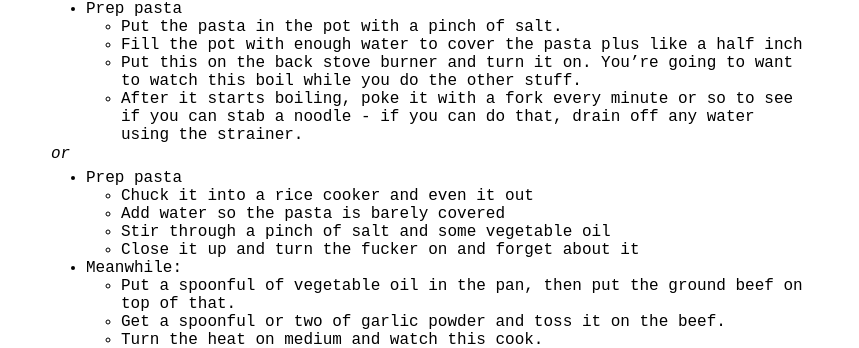
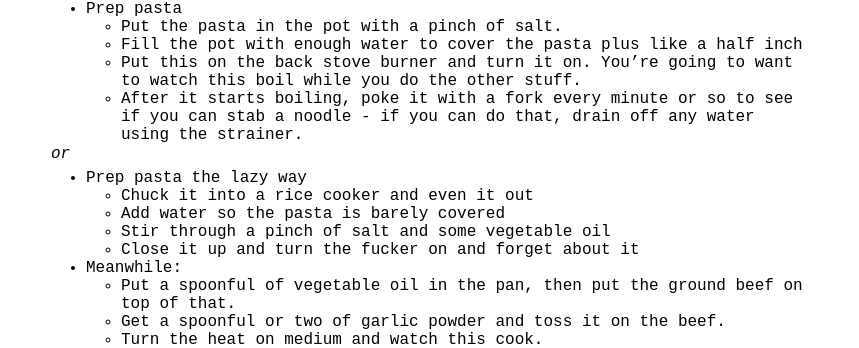
Before and after one commit to aloria/aloria.github.io, a Jekyll site: the page built from _posts/2020-11-30-stroganoff.markdown, in a window 1280 px wide. Shown: the part 573-921 px from the top of the page, without its empty margins (209-1068 px from the left). Built offline with Jekyll 4.4.1, drawn with Linux system fonts in a browser that asks for light colours.

Commit message:
Updated wording.

```diff
--- a/_posts/2020-11-30-stroganoff.markdown
+++ b/_posts/2020-11-30-stroganoff.markdown
@@ -38,7 +38,7 @@ by [@munin](https://twitter.com/munin), improvements by [@friedkiwi](https://qse
 
 _or_
 
-* Prep pasta
+* Prep pasta the lazy way
   * Chuck it into a rice cooker and even it out
   * Add water so the pasta is barely covered
   * Stir through a pinch of salt and some vegetable oil
```
